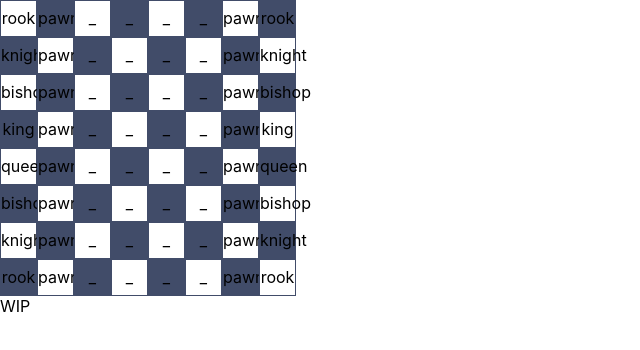
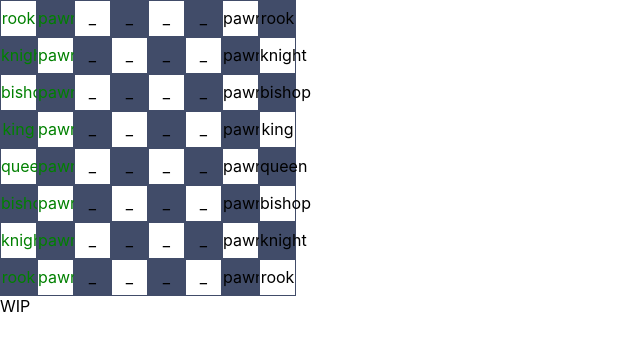
Before and after one commit to theofficetroll/chess, a React app: page / in a window 1280 px wide. Shown: the top 350 px of the page, without its empty margins (0-640 px from the left). Built offline with nearby package versions, Linux system fonts and the light colour scheme; the HTML template or start-up script is replaced by a standard one.

Commit message:
Changed coloration for easier viewing.

```diff
--- a/src/components/square.jsx
+++ b/src/components/square.jsx
@@ -2,7 +2,7 @@ import React from 'react';
 
 const Square = ({ value, onClick, cMenu }) => {
 
-  let className = 'square ' + value.shade;
+  let className = 'square ' + value.shade + ' ' + value.side;
 
   return(
     <div className={className} onClick={onClick} onContextMenu={cMenu} >
--- a/src/index.css
+++ b/src/index.css
@@ -36,3 +36,9 @@ body {
   clear: both;
   content: ''
 }
+.white {
+  color: green;
+}
+.black {
+  color: black;
+}
```
Also changed, not shown: 1 other file (tests, documents, lock files or other folders).
